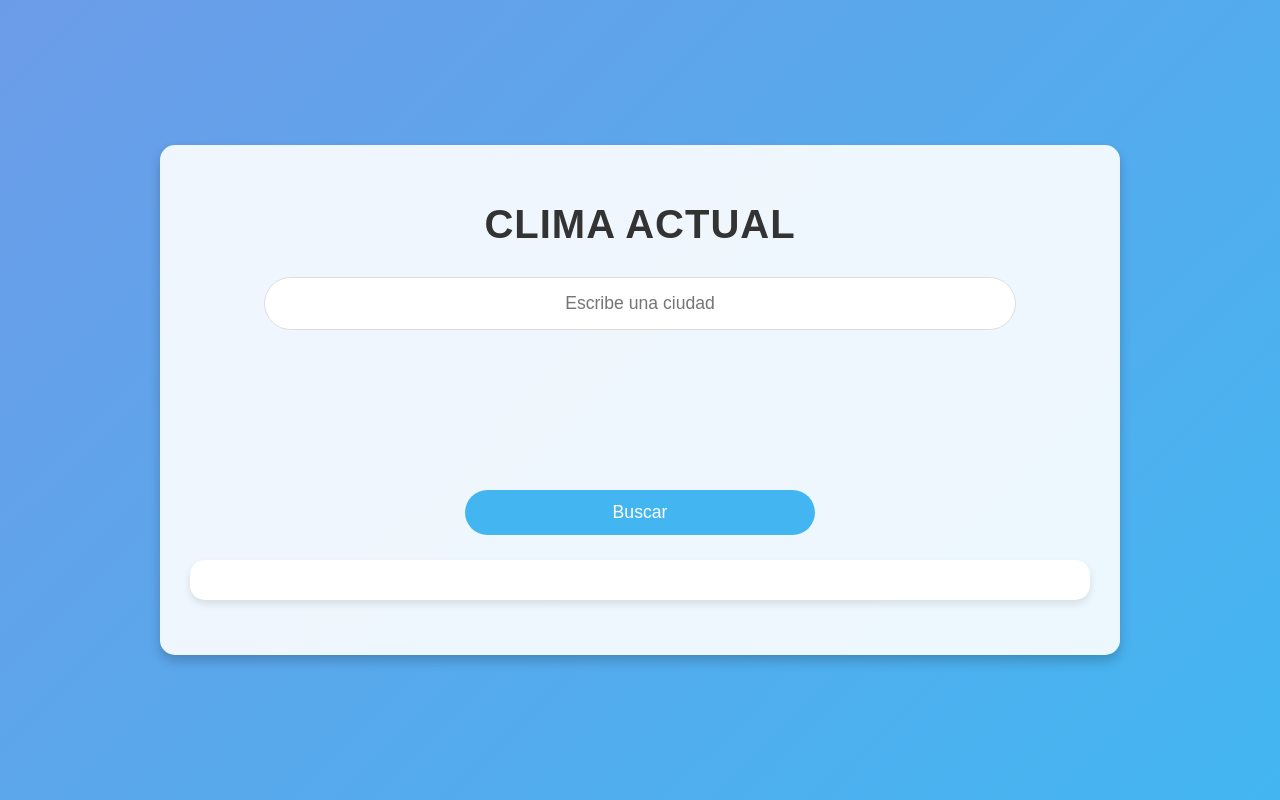
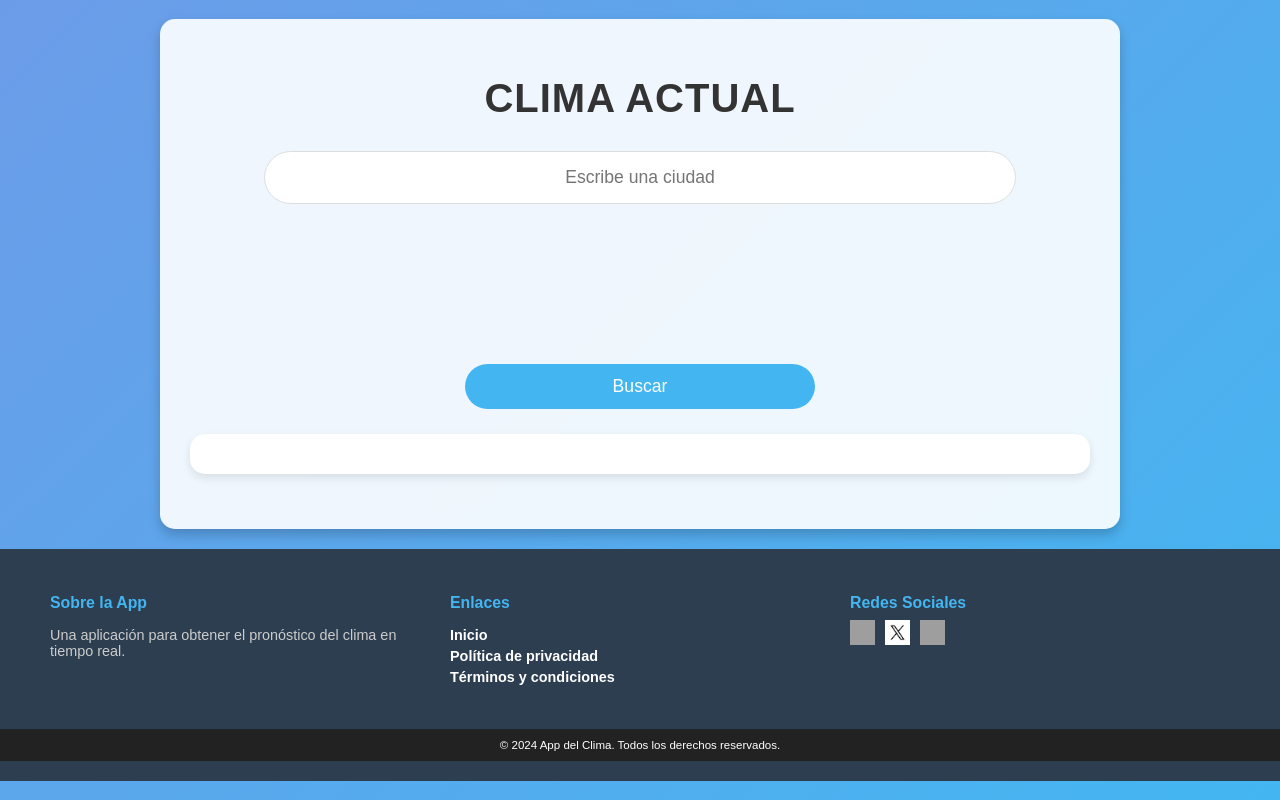
Before and after one commit to Albertomfu/clima-app, a plain HTML site: page index.html in a window 1280 px wide. Drawn offline with Linux system fonts and the light colour scheme; grey boxes are pictures that could not be loaded.

Commit message:
implementando el footer

```diff
--- a/index.html
+++ b/index.html
@@ -4,6 +4,10 @@
     <meta charset="UTF-8" />
     <meta name="viewport" content="width=device-width, initial-scale=1.0" />
     <link rel="stylesheet" href="style.css" />
+    <link
+      href="https://cdnjs.cloudflare.com/ajax/libs/font-awesome/6.0.0-beta3/css/all.min.css"
+      rel="stylesheet"
+    />
     <link
       rel="shortcut icon"
       href="/img/aplicacion-meteorologica (1).png"
@@ -21,6 +25,60 @@
       <div id="weather-result"></div>
       <div id="forecast" class="forecast-container"></div>
     </div>
+    <footer class="footer">
+      <div class="footer-container">
+        <div class="footer-about">
+          <h3>Sobre la App</h3>
+          <p>
+            Una aplicación para obtener el pronóstico del clima en tiempo real.
+          </p>
+        </div>
+        <div class="footer-links">
+          <h3>Enlaces</h3>
+          <ul>
+            <li><a href="#">Inicio</a></li>
+            <li><a href="#">Política de privacidad</a></li>
+            <li><a href="#">Términos y condiciones</a></li>
+          </ul>
+        </div>
+        <div class="footer-social">
+          <h3>Redes Sociales</h3>
+          <div class="social-icons">
+            <a
+              href="https://www.facebook.com"
+              target="_blank"
+              class="social-icon"
+            >
+              <img
+                src="https://upload.wikimedia.org/wikipedia/commons/5/51/Facebook_f_logo_%282019%29.svg"
+                alt="Facebook"
+              />
+            </a>
+            <a
+              href="https://www.twitter.com"
+              target="_blank"
+              class="social-icon"
+            >
+              <!-- <i class="fab fa-x" style="font-size: 27px; color: black"></i> -->
+              <img src="/img/sl_z_072523_61700_05.jpg" alt="imagen x" />
+            </a>
+            <a
+              href="https://www.instagram.com"
+              target="_blank"
+              class="social-icon"
+            >
+              <img
+                src="https://upload.wikimedia.org/wikipedia/commons/9/95/Instagram_logo_2022.svg"
+                alt="Instagram"
+              />
+            </a>
+          </div>
+        </div>
+      </div>
+      <div class="footer-bottom">
+        <p>&copy; 2024 App del Clima. Todos los derechos reservados.</p>
+      </div>
+    </footer>
 
     <script src="script.js"></script>
   </body>
--- a/style.css
+++ b/style.css
@@ -308,3 +308,111 @@ hr {
 #search-btn {
   align-items: center;
 }
+
+/* -------FOOTER------------- */
+
+/* Estilos generales para el footer */
+.footer {
+  background-color: #2c3e50; /* Fondo oscuro */
+  color: #fff; /* Texto blanco */
+  padding: 20px 0; /* Reducir el padding superior e inferior */
+  font-size: 0.9em; /* Reducir el tamaño de la fuente */
+  text-align: left;
+  width: 100%; /* Asegura que el footer ocupe todo el ancho */
+  position: relative; /* Asegura que no haya problemas con el alineado */
+  margin-top: 20px;
+}
+
+.footer-container {
+  display: flex;
+  flex-wrap: wrap;
+  justify-content: space-between;
+  max-width: 1200px; /* El footer aún tiene un máximo de ancho para que no se vea demasiado grande */
+  margin: 0 auto;
+}
+
+.footer-about,
+.footer-links,
+.footer-social {
+  flex: 1;
+  margin: 10px;
+  min-width: 250px;
+}
+
+.footer-about h3,
+.footer-links h3,
+.footer-social h3 {
+  font-size: 1.1em;
+  margin-bottom: 8px;
+  color: #43b6f1;
+}
+
+.footer-about p {
+  color: #ccc;
+}
+
+.footer-links ul {
+  list-style: none;
+  padding: 0;
+}
+
+.footer-links li {
+  margin: 5px 0; /* Reducir espacio entre los enlaces */
+}
+
+.footer-links a {
+  color: #fff;
+  text-decoration: none;
+  font-weight: bold;
+  transition: color 0.3s ease;
+}
+
+.footer-links a:hover {
+  color: #43b6f1;
+}
+
+.footer-social .social-icons {
+  display: flex;
+  gap: 10px; /* Reducir el espacio entre los iconos */
+}
+
+.social-icon img {
+  width: 25px; /* Reducir el tamaño de los iconos */
+  height: 25px;
+  transition: transform 0.3s ease;
+}
+
+.social-icon img:hover {
+  transform: scale(1.1); /* Agregar un pequeño efecto de hover */
+}
+
+.footer-bottom {
+  text-align: center;
+  padding: 10px 0; /* Reducir el padding */
+  background-color: #222;
+  margin-top: 20px;
+  font-size: 0.8em; /* Reducir el tamaño de la fuente */
+}
+
+.footer-bottom p {
+  margin: 0;
+}
+
+/* Media Queries para hacer el footer responsivo */
+@media (max-width: 768px) {
+  .footer-container {
+    flex-direction: column;
+    align-items: center;
+  }
+
+  .footer-about,
+  .footer-links,
+  .footer-social {
+    min-width: 100%;
+    text-align: center;
+  }
+
+  .footer-social .social-icons {
+    justify-content: center;
+  }
+}
```
Also changed, not shown: img/sl_z_072523_61700_05.jpg (added).
